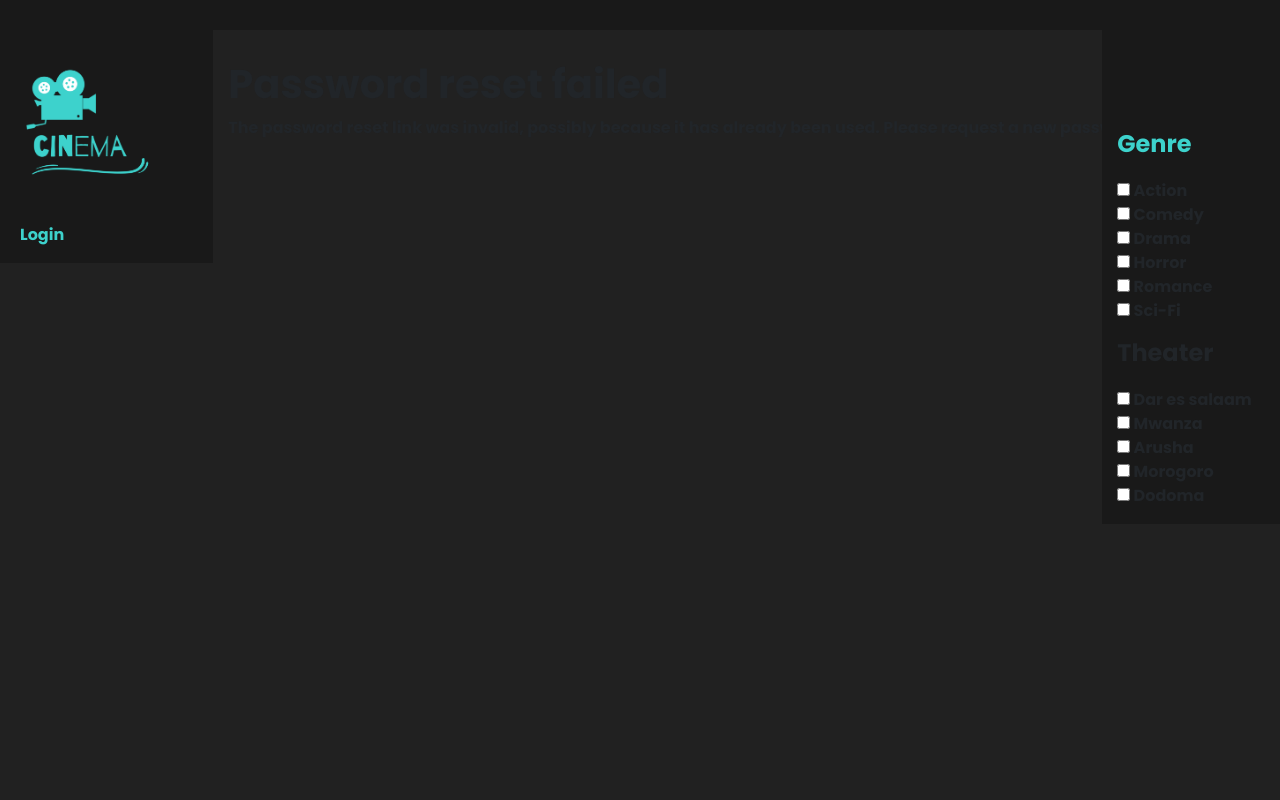
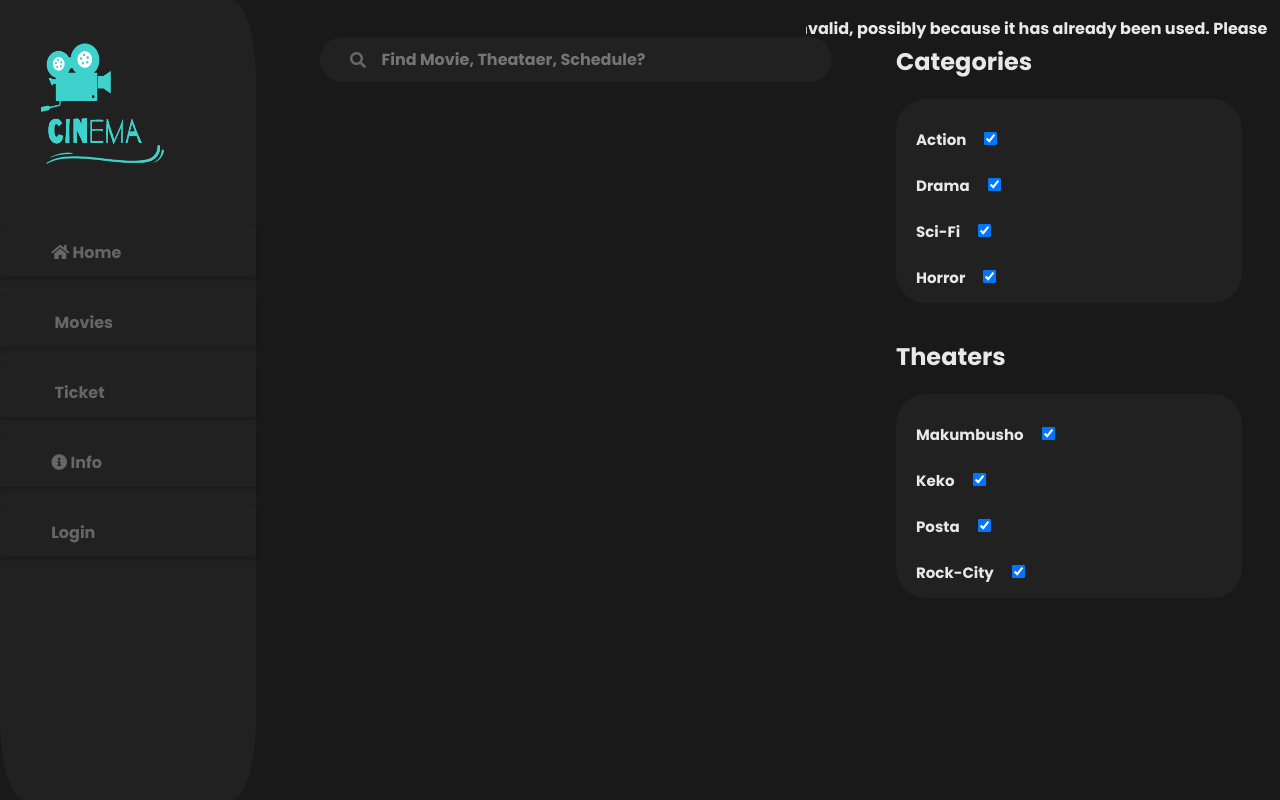
Before and after one commit to naingolan/movies, a Django app: page /accounts/reset/1/1/ in a window 1280 px wide. Run offline with Django 4.2, Linux system fonts and the light colour scheme; some libraries are stand-ins or nearby versions.

Commit message:
The eighth one

```diff
--- a/landofcinema/static/css/styles.css
+++ b/landofcinema/static/css/styles.css
@@ -1,71 +1,183 @@
+@import url('https://fonts.googleapis.com/css2?family=Poppins:wght@700&display=swap');
 *{
     font-family: 'Poppins', sans-serif;
-    }
+}
+*{
+    box-sizing: border-box;
+}
+body{
+    height: 100%;
+    width: 100%;
+    background-color: #191919;
+    display:flex;
+    flex-direction: row;
+    margin:0;
+    padding:0;
+    border:0
+}
+.nav-bar1{
+    position:fixed;
+    width:20%;
+    height: 100%;
+    border-radius: 10%;
+    background-color:#212121;
+}
+.logo{
+    height: 200px;
+    width:175px;
+}
+.sidebar-1{
+    margin:0;
+    padding:0;
+    border:0;
 
-
-.sidebar-nav {
-    margin-top: 20px;
-    padding: 0;
+}
+.sidebar-1>li{
+    display: inline-block;
+    color: #666666;
     list-style: none;
-  }
-  .sidebar-nav>li>{
-    display:inline-block;
-    margin:0 5%;
-  }
-  .sidebar-nav li a{
-    color: #3DD2CC;
-  }
-
-  .sidebar-nav li a:hover{
-    color: #3DD2CC;
-  }
-
-  .sidebar-nav>li:hover{
-    border-right-color: #191919;
-    border-right-width: 20%;
-    font-size: 30px;
-  }
-input[type="submit"]{
-    color:#3DD2CC;
-  }
-
-  .carousel {
-    width: fit-content;
-    height: fit-content;
+    display:block;
+    height: 10%;
+    left: 0%;
+    right: 85.05%;
+    top: 18.23%;
+    bottom: 73.01%;
+    box-shadow: 0px 2px 4px rgba(0, 0, 0, 0.25);
+    height: 50px;
+    width: 100%;
+    left: 0px;
+    top: 179px;
+    border-radius: 0px;
+    padding:5% 20%;
+    margin-top:20px;
+}
+.sidebar-1>li:hover{
     background-color: #3DD2CC;
-    }
+}
+a{
+    text-decoration: none;
+    color: #666666;
+}
 
 
 
-  .slider-container {
+
+
+.content-bar{
+    color: #212121;
+    width: 45%;
+    top:7%;
+    margin:0 25% 0 23%;
+    padding:0;
+    border:0;
+    display: flex;
+    flex-direction: column;
+}
+.kiwingu{
+  top:0;
+  background-color:#191919;
+  height: 15%;
+  width: 40%;
+  display: block;
+  margin: 0 0;
+  position:fixed;
+  z-index: 1;
+}
+.nav-bar2{
+    color:#E8E8E8;
+    width:30%;
+    position:fixed;
+    display:flex;
+    right:0;
+    top:3%;
+    flex-direction: column;
+    margin: 0;
+}
+.profile{
+    margin-top:10%;
+    width:200px;
+    padding-left:200px;
+    margin-left:20px;
+
+}
+.profile-link>i{
+    width:200px;
+    height: 400px;
+    margin:auto;
+}
+
+.profile-link{
+    display:block;
+    border-radius: 50%;
+    width:50px;
+    height:50px !important;
+    background-color:#191919;
+    margin-right:50px;
+}
+.side-bar-2{
+    background-color: #212121;
+    display: block;
+    border-radius: 30px;
+    height:auto;
+    width:90%;
+    padding:10px 20px;
+}
+.side-bar-2>li{
+    list-style-type: none;
+    width: auto;
+    height: 26.1px;
+    font-style: normal;
+    font-weight: 500;
+    font-size: 15px;
+    line-height: 22px;
+    display: block;
+    margin-top:20px;
+    border-color: #E8E8E8;
+    border-bottom-width: 5px;
+}
+.input{
+    margin-left:20px;
     position: relative;
-    overflow: hidden;
-    width: 100%;
-    height: 300px;
+    right:2px;
 }
-.carousel-item {
-    width: 33.33%; /* this sets the width of each slide to be 33.33% of the carousel width */
-  }
 
 
 
-  /*for body */
+/*This if for seachbar */
+  .search-container{
+    width: 40%;
+    display: block;
+    margin: 0 2%;
+    top:4%;
+    border-color:#212121;
+    position:fixed;
+    z-index: 1;
 
+  }
 
-*,
-*::before,
-*::after {
-  box-sizing: border-box;
-}
-*body{
-    height: 100%;
+  #search-bar{
+    background-color: #212121;
+    border-radius: 30px;
+    margin: 0 auto;
     width: 100%;
-}
+    height: 45px;
+    padding: 0 ;
+    font-size: 1rem;
+    position:relative;
+    margin-top:1%;
+    color:#666666;
+    padding-left:12%;
+    border-color: #212121;
+    border-width: 0;
+   }
 
-.toppest{
-    width:100%;
-    position:sticky;
-    top:0;
-    background-color:#191919;
-    height:30px;
-}
+  .search-icon{
+    position: relative;
+    float: left;
+    top: -30px;
+    left:30px;
+    color: #666666;
+  }
+  .search-container:focus{
+
+  }
--- a/landofcinema/templates/base_generic.html
+++ b/landofcinema/templates/base_generic.html
@@ -1,99 +1,76 @@
-
 <!DOCTYPE html>
 <html lang="en">
 <head>
-  <title>XYZ Cinemas</title>
-  <meta charset="utf-8">
-  <meta name="viewport" content="width=device-width, initial-scale=1">
-  <link rel="stylesheet" href="https://stackpath.bootstrapcdn.com/bootstrap/4.5.2/css/bootstrap.min.css" integrity="sha384-JcKb8q3iqJ61gNV9KGb8thSsNjpSL0n8PARn9HuZOnIxN0hoP+VmmDGMN5t9UJ0Z" crossorigin="anonymous">
   {%load static%}
- <!--<img src="{% static 'catalog/images/local_library_model_uml.png' %}" alt="UML diagram" style="width:555px;height:540px;" />
--->
-  <link rel="stylesheet" href="{% static 'css/styles.css' %}">
-  <style>
-    @import url('https://fonts.googleapis.com/css2?family=Poppins:wght@700&display=swap');
-    </style>
-    <script src="https://kit.fontawesome.com/e50c357908.js" crossorigin="anonymous"></script>
+    <meta charset="UTF-8">
+    <meta http-equiv="X-UA-Compatible" content="IE=edge">
+    <meta name="viewport" content="width=device-width, initial-scale=1.0">
+    <link href="{% static 'css/styles.css' %}" rel="stylesheet">
+    <link rel="stylesheet" href="https://use.fontawesome.com/releases/v5.5.0/css/all.css" integrity="sha384-B4dIYHKNBt8Bc12p+WXckhzcICo0wtJAoU8YZTY5qE0Id1GSseTk6S+L3BlXeVIU" crossorigin="anonymous">
+    <title>Home Page</title>
 </head>
-<body style="background-color:#212121; height:100%">
-  <div class="toppest"></div>
-  <div class="container-fluid maindiv">
-<div class="row leftdiv" style="height:100%">
-        <div class="col-sm-2 d-none d-md-block" style="background-color: #191919; height:100%; padding:0 20px;">
-            <div class="sidebar-logo">
-            <img src="{% static 'images/logo.png' %}" alt="XYZ Cinemas logo" class="img-fluid">
-        </div>
-         <ul class="sidebar-nav">
-          {%comment%}
-            <li style="display:block; color:">
-                <i class="fa-solid fa-house"></i>
-                <a href="{% url 'index' %}" class="text-light" style="color:#3DD2CC;text-decoration:none;">Home</a>
+<body>
+    <div class="nav-bar1">
+        <img class="logo" src="{% static 'images/logo.png' %}">
+            <ul class="sidebar-1">
+                <li>
+                    <i class="fa fa-home" aria-hidden="true"></i>
+                    <a href="#">Home</a>
                 </li>
                 <li>
-                <a href="{% url 'index' %}" class="text-light" style="text-decoration: none;">Theaters</a>
+                    <i class="fa fa-video-camera" aria-hidden="true"></i>
+                    <a href="#">Movies</a>
                 </li>
                 <li>
-                <a href="{% url 'index' %}" class="text-light" style="text-decoration: none;">Movies</a>
+                    <i class="fa fa-ticket" aria-hidden="true"></i>
+                    <a href="#">Ticket</a>
                 </li>
                 <li>
-                <a href="{% url 'index' %}" class="text-light" style="text-decoration: none;">Login/Signup</a>
+                    <i class="fa fa-info-circle" aria-hidden="true"></i>
+                    <a href="#">Info</a>
                 </li>
-            {%endcomment%}
-        </ul>
-        <ul class="sidebar-nav">
-           {% if user.is_authenticated %}
-             <li>User: {{ user.get_username }}</li>
-             <li><a href="{% url 'logout' %}?next={{ request.path }}">Logout</a></li>
-           {% else %}
-             <li><a href="{% url 'login' %}?next={{ request.path }}">Login</a></li>
+                {%if user.is_authenticated%}</li>
+                <li>User:{{user.get_username}}</li>
+                <li>
+                    <a href="{% url 'logout' %}?next={{request.path }}">Logout</a></li>
+                {%else%}
+                <li><a href="{% url 'login' %}?next={{request.path}}">Login</a></li>
                 {% endif %}
             </ul>
     </div>
-
-<div class="col-sm-10" style="padding-top: 30px;position:relative">
-     <div class="top-bar" style="position:relative">
-      <form action='{%url index %}' method="GET">
+    <div class="content-bar">
+        <div class="kiwingu"></div>
+        <form class="search-container" action="{% url 'index' %}" method="get">
+            <input type="text" id="search-bar" placeholder="Find Movie, Theataer, Schedule?">
+            <i class="fa fa-search search-icon" aria-hidden="true"></i>
         </form>
-      {%comment%}
-
-      <form action="{% url 'index' %}" method="get" >
-            <div class="input-group"style="width:70%; ">
-            <input type="search" style="width:60%; margin-right:2%;"class="form-control rounded" placeholder="Search" aria-label="Search" aria-describedby="search-addon" />
-            <button type="button" class="btn btn-outline-primary">search</button>
+        <div style='width:100; height:100%; border-radius:30px; color:#E8E8E8; position:absolute;padding-top:0%;text-algin:center;display:flex; '>
+        {% block content%} {% endblock %}
+        <div>
     </div>
-        </form>
+    <div class="nav-bar2">
+         {% comment %} <div class="profile">
+           <a class="profile-link" href="">
+            </a>
+        </div> {% endcomment %}
+        <div class="categories">
+            <h2>Categories</h2>
+            <ul class="side-bar-2">
+                <li>Action<input class="input" type="checkbox" checked></li>
+                <li>Drama<input class="input" type="checkbox" checked></li>
+                <li>Sci-Fi<input class="input" type="checkbox" checked></li>
+                <li>Horror<input class="input" type="checkbox" checked></li>
+            </ul>
         </div>
-    {% endcomment %}
-
-        {% block content %}{% endblock %}
-</div>
-<div class="col-sm-2" style="background-color: #191919; position:absolute; right:0; top:0;float: right; margin-right: 0;">
-        <div style="margin-top:100px">
-        <h4 style="color:#3DD2CC;">Genre</h4>
-        <ul class="sidebar-nav">
-            <li><input  type="checkbox" style="color:#3DD2CC;" name="category" value="action"> Action </li>
-            <li><input  type="checkbox" style="color:#3DD2CC;" name="category" value="comedy"> Comedy </li>
-            <li><input  type="checkbox" style="color:#3DD2CC;" name="category" value="drama"> Drama</li>
-            <li><input  type="checkbox" style="color:#3DD2CC;" name="category" value="horror"> Horror</li>
-            <li><input  type="checkbox" style="color:#3DD2CC;" name="category" value="romance"> Romance</li>
-            <li><input  type="checkbox" style="color:#3DD2CC;" name="category" value="sci-fi"> Sci-Fi</li>
-        <ul>
-        </div>
-        <div>
-        <h4>Theater</h4>
-        <ul class="sidebar-nav">
-                <li><input style="color:#3DD2CC" type="checkbox" name="theater" value="Dar es salaam"> Dar es salaam</li>
-                <li><input style="color:#3DD2CC" type="checkbox" name="theater" value="Mwanza"> Mwanza</li>
-                <li><input style="color:#3DD2CC" type="checkbox" name="theater" value="Arusha"> Arusha</li>
-                <li><input style="color:#3DD2CC" type="checkbox" name="theater" value="Morogoro"> Morogoro</li>
-                <li><input style="color:#3DD2CC" type="checkbox" name="theater" value="Dodoma"> Dodoma</li>
+        <div class="theaters">
+            <h2>Theaters</h2>
+            <ul class="side-bar-2">
+                <li>Makumbusho<input class="input" type="checkbox" checked></li>
+                <li>Keko<input class="input" type="checkbox" checked></li>
+                <li>Posta<input class="input" type="checkbox" checked></li>
+                <li>Rock-City<input class="input" type="checkbox" checked></li>
             </ul>
         </div>
     </div>
-</div>
-  <script src="https://code.jquery.com/jquery-3.5.1.slim.min.js" integrity="sha384-DfXdz2htPH0lsSSs5nCTpuj/zy4C+OGpamoFVy38MVBnE+IbbVYUew+OrCXaRkfj" crossorigin="anonymous"></script>
-<script src="https://cdn.jsdelivr.net/npm/popper.js@1.16.1/dist/umd/popper.min.js" integrity="sha384-9/reFTGAW83EW2RDu2S0VKaIzap3H66lZH81PoYlFhbGU+6BZp6G7niu735Sk7lN" crossorigin="anonymous"></script>
-<script src="https://stackpath.bootstrapcdn.com/bootstrap/4.5.2/js/bootstrap.min.js" integrity="sha384-B4gt1jrGC7Jh4AgTPSdUtOBvfO8shuf57BaghqFfPlYxofvL8/KUEfYiJOMMV+rV" crossorigin="anonymous"></script>
-
 </body>
 </html>
--- a/landofcinema/templates/index.html
+++ b/landofcinema/templates/index.html
@@ -1,6 +1,5 @@
 {% extends 'base_generic.html' %}
 {% block content %}
-<h1>Site under construction</h1>
     <div class="container-fluid">
         <div class="row">
             <div class="col-sm-12">
```
Also changed, not shown: db.sqlite3, landofcinema/static/images/logo.png. Lines whose indentation alone changed are shown as unchanged.
